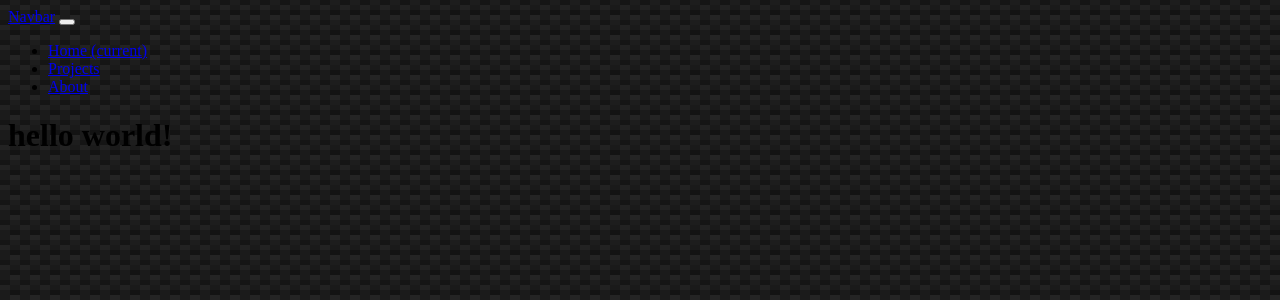
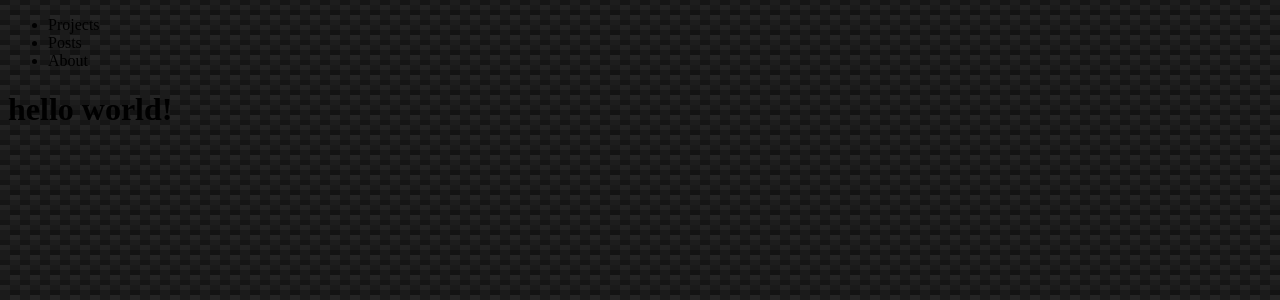
Before and after one commit to JRGreenfield/JRGreenfield.github.io, a Jekyll site: the page built from index.html, in a window 1280 px wide. Shown: the top 300 px of the page. Built offline with Jekyll 4.4.1, drawn with Linux system fonts in a browser that asks for light colours.

Commit message:
Update navigation.html

```diff
--- a/_includes/navigation.html
+++ b/_includes/navigation.html
@@ -1,19 +1,9 @@
-<nav class="navbar navbar-expand-lg navbar-light bg-dark">
-  <a class="navbar-brand" href="#">Navbar</a>
-  <button class="navbar-toggler" type="button" data-toggle="collapse" data-target="#navbarNav" aria-controls="navbarNav" aria-expanded="false" aria-label="Toggle navigation">
-    <span class="navbar-toggler-icon"></span>
-  </button>
-  <div class="collapse navbar-collapse" id="navbarNav">
-    <ul class="navbar-nav">
-      <li class="nav-item active">
-        <a class="nav-link" href="#">Home <span class="sr-only">(current)</span></a>
-      </li>
-      <li class="nav-item">
-        <a class="nav-link" href="#">Projects</a>
-      </li>
-      <li class="nav-item">
-        <a class="nav-link" href="/about.html">About</a>
-      </li>
-    </ul>
-  </div>
-</nav>
+<header>
+  <nav>
+      <ul>
+        <li a href="">Projects</li>
+        <li a href="">Posts</li>
+        <li a href="">About</li>
+      </ul>
+  </nav>
+</header>
```
